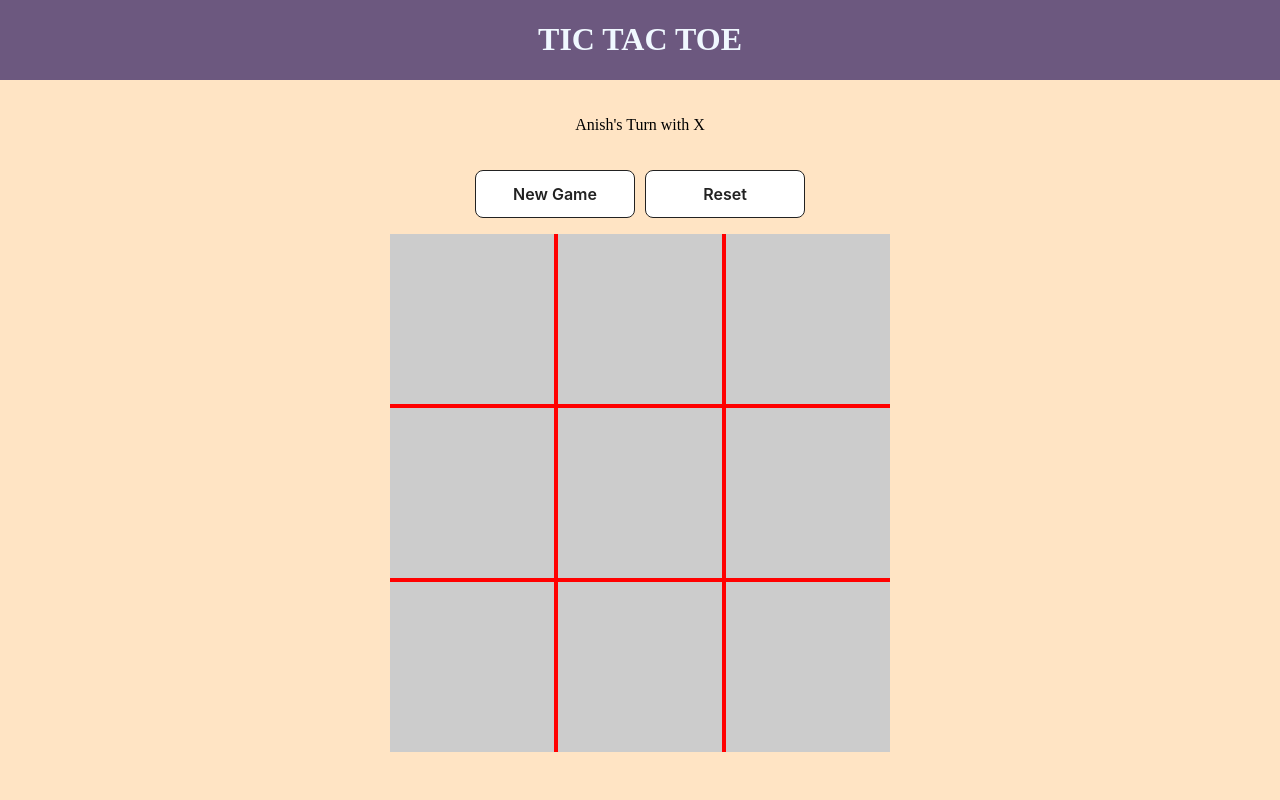
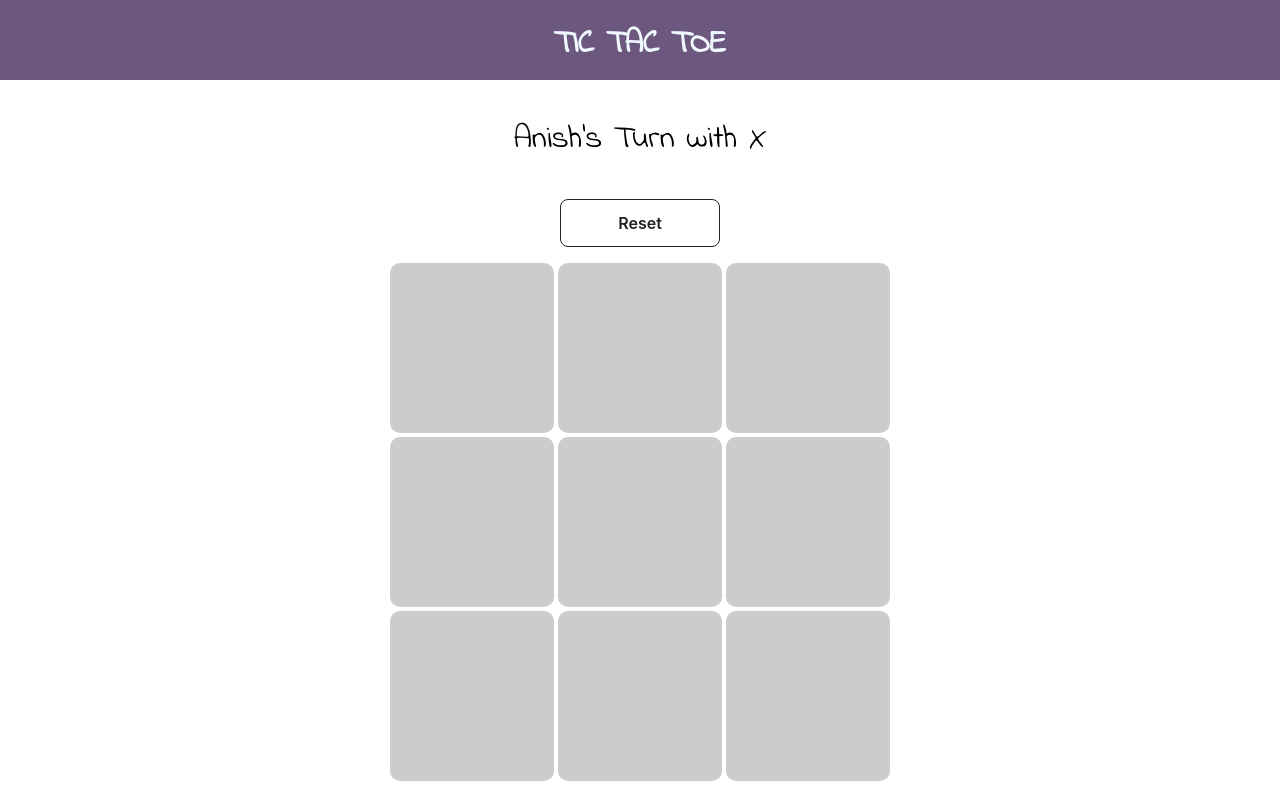
Before and after one commit to nerdlker/tic-tac-toe, a plain HTML site: page index.html in a window 1280 px wide. Both pictures are taken after a click on the button "New Game". Drawn offline with Linux system fonts and the light colour scheme.

Commit message:
version 1.1

```diff
--- a/index.html
+++ b/index.html
@@ -39,7 +39,7 @@
         <div class="message" id="status">Click New Game to start</div>
         <div class="button-area">
           <button class="buttons" id="new-game">New Game</button>
-          <button class="buttons" id="reset">Reset</button>
+          <!-- <button class="buttons" id="reset">Reset</button> -->
         </div>
         <div class="grid">
           <div class="cell" cellindex="0"></div>
--- a/script.js
+++ b/script.js
@@ -1,10 +1,11 @@
 const GameBoard = (function () {
   //DOM elements
   const cells = document.querySelectorAll(".cell");
-  const resettBtn = document.getElementById("reset");
+  // const resettBtn = document.getElementById("reset");
   const startGameBtn = document.getElementById("new-game");
   const gameStatus = document.getElementById("status");
   let spaces = Array(9).fill(null);
+  var currentPlayer;
 
   const Gamestate = {
     winCombos: [
@@ -20,14 +21,16 @@ const GameBoard = (function () {
     resetGame: () => {
       cells.forEach((cell) => (cell.innerHTML = ""));
       spaces = Array(9).fill(null);
-      currentPlayer = playerOne;
-      displayController.resetGame();
     },
     startGame: () => {
       Gamestate.resetGame();
+      currentPlayer = playerOne;
       cells.forEach((cell) => cell.addEventListener("click", Gamestate.gamePlay));
       displayController.startGame();
-      console.log("i was clicked");
+    },
+
+    stopGame: () => {
+      cells.forEach((cell) => cell.removeEventListener("click", Gamestate.gamePlay));
     },
 
     gamePlay: (e) => {
@@ -35,38 +38,44 @@ const GameBoard = (function () {
       if (!spaces[id]) {
         spaces[id] = currentPlayer;
         e.target.innerText = currentPlayer.mark;
-        // currentPlayer = currentPlayer == playerOne ? playerTwo : playerOne;
+        if (checkForWin() || checkForDraw()) {
+          console.log("game stop");
+        } else {
+          currentPlayer = currentPlayer == playerOne ? playerTwo : playerOne;
+          displayController.turn();
+        }
 
-        displayController.turn();
         checkForWin();
         checkForDraw();
-        currentPlayer = currentPlayer == playerOne ? playerTwo : playerOne;
 
         function checkForWin() {
           for (const combo of Gamestate.winCombos) {
             const [a, b, c] = combo;
             if (spaces[a] && spaces[a] === spaces[b] && spaces[a] === spaces[c]) {
               winConditon();
+              return true;
             }
           }
           return false; // No winner yet
         }
+
         function checkForDraw() {
           if (spaces.every((space) => space !== null) && !checkForWin()) {
             console.log("It's a draw!");
             displayController.draw();
+            Gamestate.stopGame();
+            return true;
           }
+          return false; // Not Draw
         }
       }
       function winConditon() {
-        console.log(currentPlayer.name, "wins");
-        cells.forEach((cell) => cell.removeEventListener("click", Gamestate.gamePlay));
-        gameStatus.textContent = `${currentPlayer.name} Wins!`;
+        Gamestate.stopGame();
+        displayController.win();
       }
     },
   };
 
-  resettBtn.addEventListener("click", Gamestate.resetGame);
   startGameBtn.addEventListener("click", Gamestate.startGame);
 
   //Player Factory
@@ -77,24 +86,27 @@ const GameBoard = (function () {
   //Creates player objects
   const playerOne = player("Anish", "X", false);
   const playerTwo = player("Shilpa", "O", false);
-  var currentPlayer;
 
   const displayController = {
     startGame: function () {
-      this.turn();
+      gameStatus.textContent = `${currentPlayer.name}'s Turn with ${currentPlayer.mark}`;
+      startGameBtn.textContent = "Reset";
     },
 
-    resetGame: function () {
-      gameStatus.textContent = "Board has been reset, Click 'New Game' to Start";
-    },
     turn: function () {
       gameStatus.textContent = `${currentPlayer.name}'s Turn with ${currentPlayer.mark}`;
+    },
+    win: () => {
+      gameStatus.textContent = `${currentPlayer.name}'s Wins`;
+      console.log("win");
+      startGameBtn.textContent = "Play Again?";
     },
 
     draw: () => {
       gameStatus.textContent = `Game is a Draw`;
+      startGameBtn.textContent = "Play Again?";
     },
   };
 
-  // return { playerOne, playerTwo, spaces, currentPlayer };
+  return { playerOne, playerTwo, spaces, currentPlayer };
 })();
--- a/style.css
+++ b/style.css
@@ -1,9 +1,10 @@
 @import url("https://fonts.googleapis.com/css2?family=Indie+Flower&family=Maven+Pro&display=swap");
 
 html {
-  background-color: bisque;
+  background-color: rgb(255, 255, 255);
   margin: 0;
   padding: 0;
+  font-family: indie flower;
 }
 body {
   margin: 0;
@@ -21,7 +22,7 @@ body {
 .grid {
   display: grid;
   gap: 4px;
-  background-color: red;
+  background-color: rgb(255, 255, 255);
   grid-template-columns: repeat(3, 1fr);
   width: 500px;
 }
@@ -29,6 +30,7 @@ body {
 .cell {
   padding: 10px;
   background-color: #ccc;
+  border-radius: 10px;
   font-family: Indie Flower;
   text-align: center;
   font-size: 6em;
@@ -47,6 +49,7 @@ body {
 .message {
   text-align: center;
   padding: 20px;
+  font-size: 2em;
 }
 
 .button-area {
```
Also changed, not shown: images/tictactoe_v1.png (added), images/tictactoe_v2.png (added), 1 other file.
